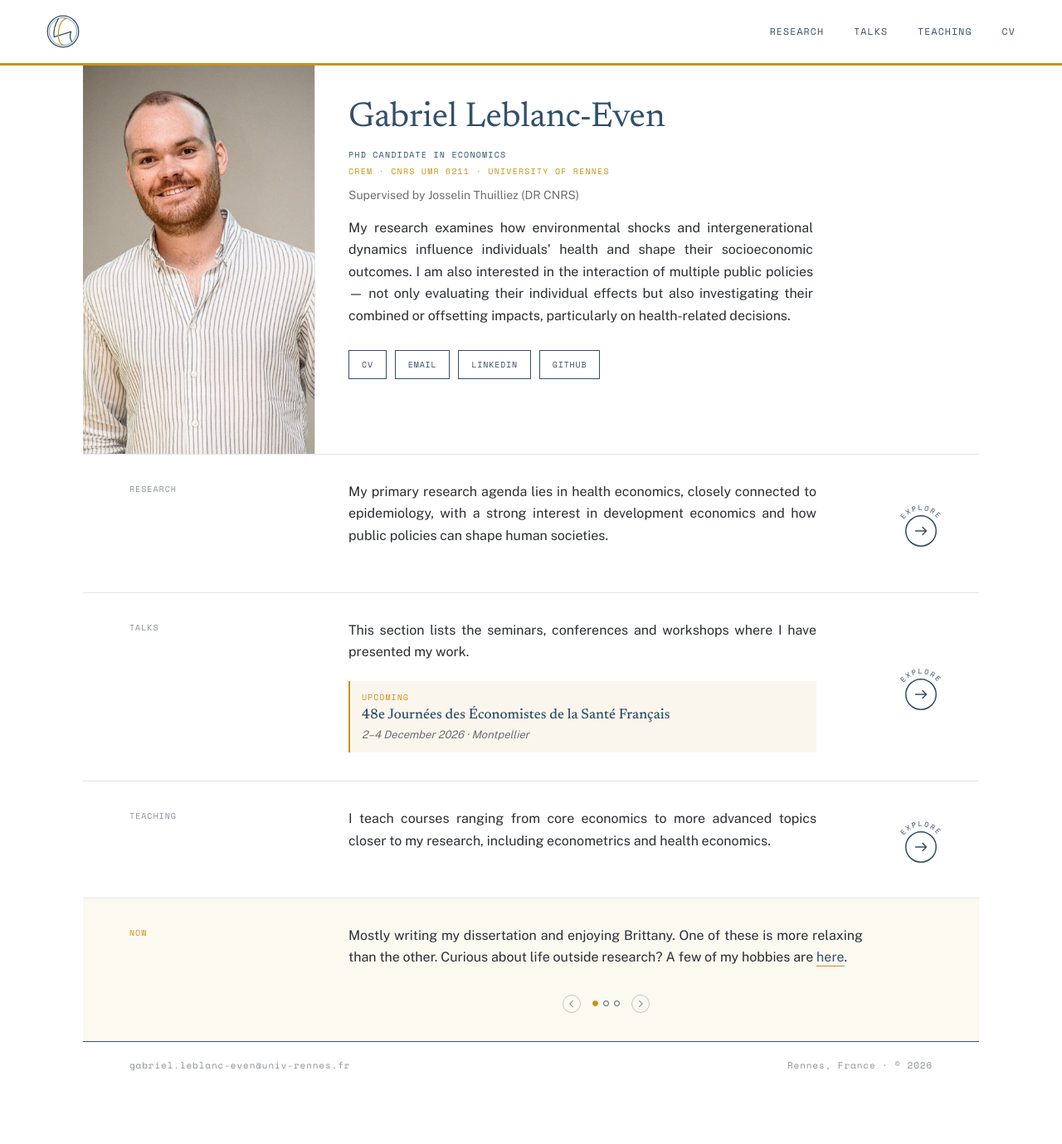
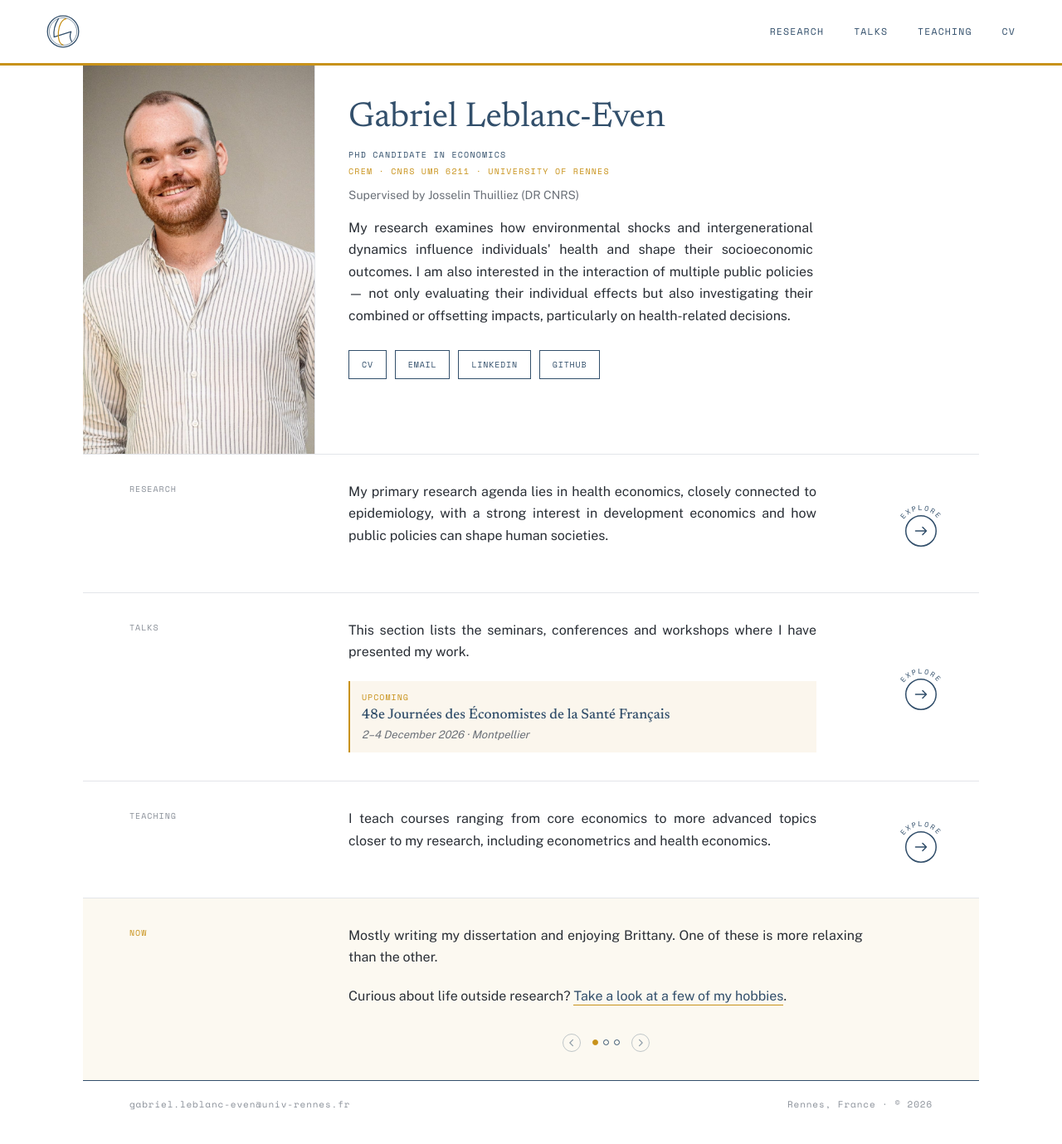
Before and after one commit to gabriel-leblanceven/gabriel-leblanceven.github.io, a Jekyll site: the page built from _pages/about.md, in a window 1280 px wide. Shown: the whole page at 83% size. Built offline with Jekyll 4.4.1, drawn with Linux system fonts in a browser that asks for light colours; a script bundle is joined from its source files by our own code; library files that are not in the unit come from our copies; before the commit the page ends 1332 px from its top, so only the background shows below that.

Commit message:
Now slide: hobbies link on its own line with clearer wording
Co-Authored-By: Claude Opus 5.5 <noreply@anthropic.com>

```diff
--- a/_pages/about.md
+++ b/_pages/about.md
@@ -161,7 +161,8 @@ html, body{margin:0 !important;padding:0 !important;}
     <div class="gle__rowbody">
       <div class="gle__slides" id="gle-slides" tabindex="0" role="region" aria-roledescription="carousel" aria-label="Now and more">
         <div class="gle__slide" data-label="Now" role="group" aria-roledescription="slide" aria-label="1 of 3">
-          <p class="gle__text">Mostly writing my dissertation and enjoying Brittany. One of these is more relaxing than the other. Curious about life outside research? A few of my hobbies are <a class="gle__inlink" href="{{ '/misc/' | relative_url }}">here</a>.</p>
+          <p class="gle__text">Mostly writing my dissertation and enjoying Brittany. One of these is more relaxing than the other.</p>
+          <p class="gle__text" style="margin-top:10px;">Curious about life outside research? <a class="gle__inlink" href="{{ '/misc/' | relative_url }}">Take a look at a few of my hobbies</a>.</p>
         </div>
         <div class="gle__slide" data-label="The Monogram" role="group" aria-roledescription="slide" aria-label="2 of 3">
           <p class="gle__text">If you've been wondering about the logo in the top-left corner: it is my personal monogram (GLE). As an art lover with a soft spot for Impressionism &mdash; and having previously worked at the Mus&eacute;e d'Orsay &mdash; I adapted it from Henri de Toulouse-Lautrec's iconic circular monogram. It is a small personal, historical touch on an otherwise academic website. And yes, it also doubles as a &ldquo;Home&rdquo; button!</p>
```
